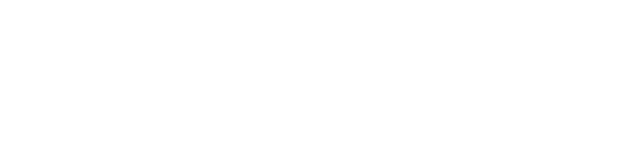
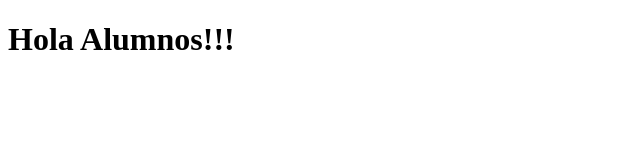
Before and after one commit to erodriguez025/repasando-git, a plain HTML site: page index.html in a window 1280 px wide. Shown: the whole page, without its empty margins (0-640 px from the left). Drawn offline with Linux system fonts and the light colour scheme.

Commit message:
agregamos un h1

```diff
--- a/index.html
+++ b/index.html
@@ -7,5 +7,6 @@
   </head>
 
   <body>
+    <h1>Hola Alumnos!!!</h1>
   </body>
 </html>
```
Also changed, not shown: style.css (added).
